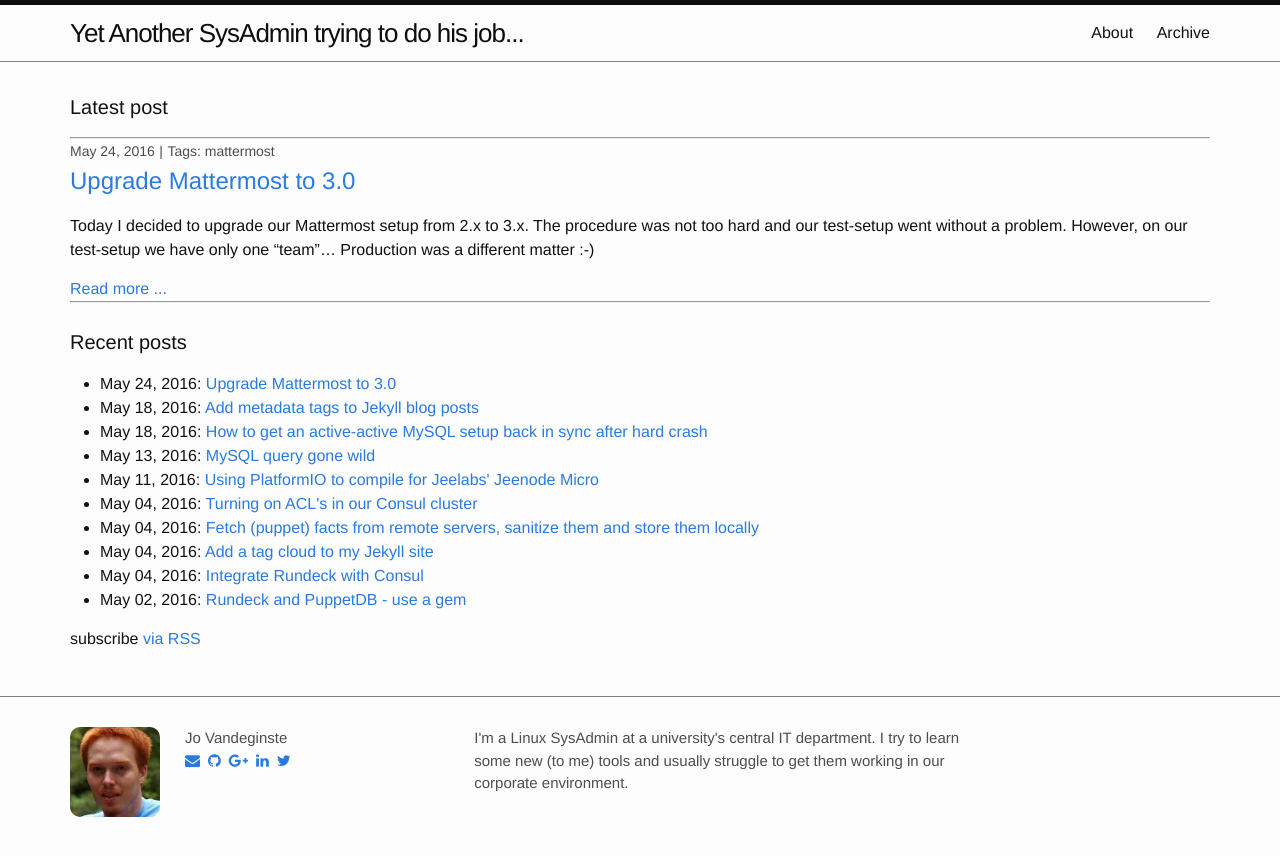
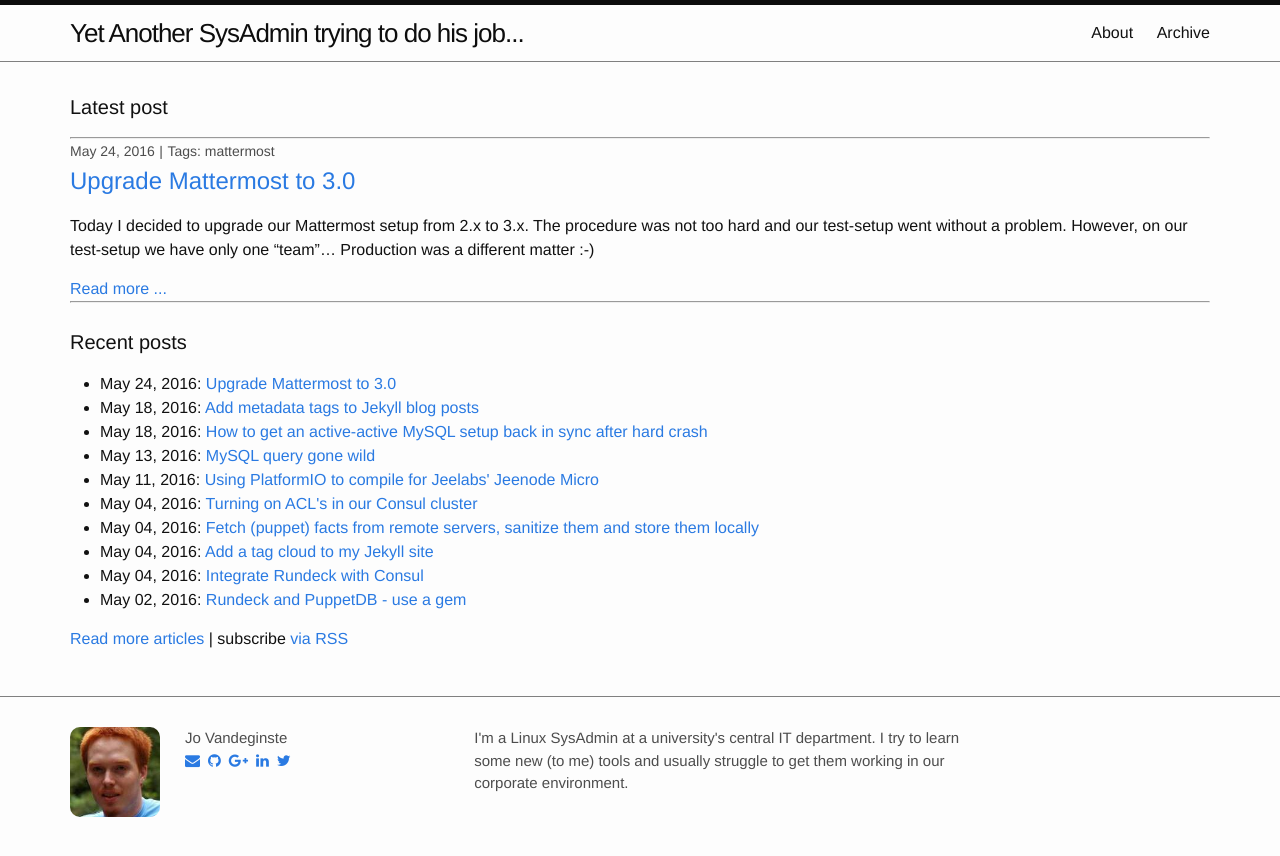
Before and after one commit to jovandeginste/jovandeginste.github.io, a Jekyll site: the page built from index.html, in a window 1280 px wide. Shown: the top 856 px of the page. Built offline with Jekyll 4.4.1, drawn with Linux system fonts in a browser that asks for light colours; nearby versions of some CDN libraries.

Commit message:
Add "read more articles" link

```diff
--- a/index.html
+++ b/index.html
@@ -31,5 +31,8 @@ layout: default
     {% endfor %}
   </ul>
 
-  <p class="rss-subscribe">subscribe <a href="{{ "/feed.xml" | prepend: site.baseurl }}">via RSS</a></p>
+  <p>
+    <a href="{{ "/archive" | prepend: site.baseurl }}">Read more articles</a> |
+    subscribe <a class="rss-subscribe" href="{{ "/feed.xml" | prepend: site.baseurl }}">via RSS</a>
+  </p>
 </div>
```
Lines whose indentation alone changed are shown as unchanged.
